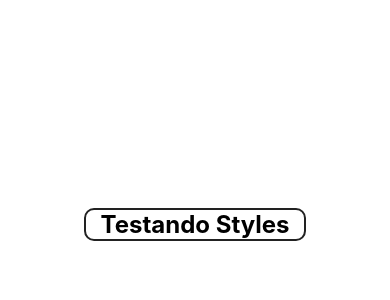
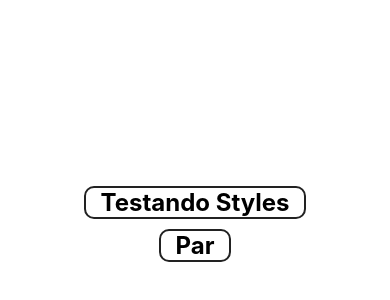
Before and after one commit to ChristofferGenova/react-native-app, a React Native app: screen / in a window 390 px wide. Shown: the part 198-498 px from the top of the page. Built offline with nearby package versions, Linux system fonts and the light colour scheme.

Commit message:
21 - Renderizacao condicional com operador ternario

```diff
--- a/src/App.js
+++ b/src/App.js
@@ -1,12 +1,16 @@
 import React, { Component } from 'react';
-import { View, Text, StyleSheet } from "react-native";
+import { View, StyleSheet } from "react-native";
+
+//Importando componentes do projeto
 import Simples from './componentes/Simples';
+import ParImpar from './componentes/ParImpar';
 
 export default class App extends Component {
   render() {
     return (
       <View style={styles.container}>
         <Simples texto='Testando Styles'></Simples>
+        <ParImpar numero={20}/>
       </View>
     );
   };
--- /dev/null
+++ b/src/componentes/ParImpar.js
@@ -0,0 +1,24 @@
+import React from 'react';
+import { View, Text } from 'react-native';
+import Padrao from '../estilo/Padrao';
+
+function parOuImpar(num){
+    //Operador ternário
+    const resultado = num % 2 == 0 ? 'Par' : 'Impar'
+    return <Text style={Padrao.ex}>{resultado}</Text>
+}
+
+export default props => {
+    return(
+        <View>
+            {parOuImpar(props.numero)}
+            {/* {
+                //Operador ternário
+                props.numero % 2 == 0
+                ? <Text style={Padrao.ex}>Par</Text> //Se for par renderiza um texto escriot Par
+                : <Text style={Padrao.ex}>Impar</Text> //Senão renderiza um texto escrito Impar
+            } */}
+        </View>
+    )
+
+}
```
